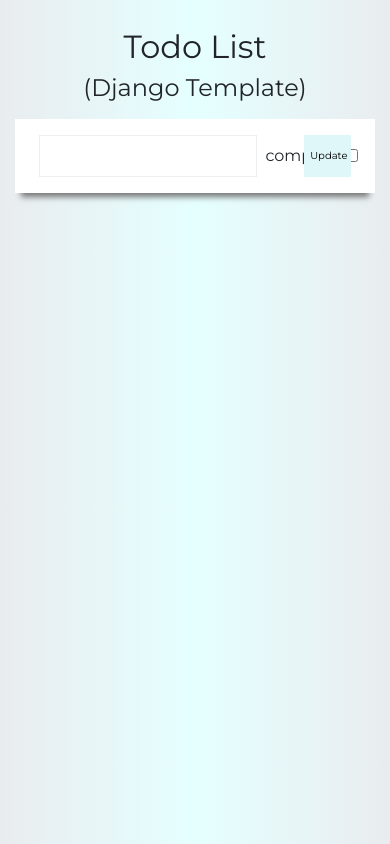
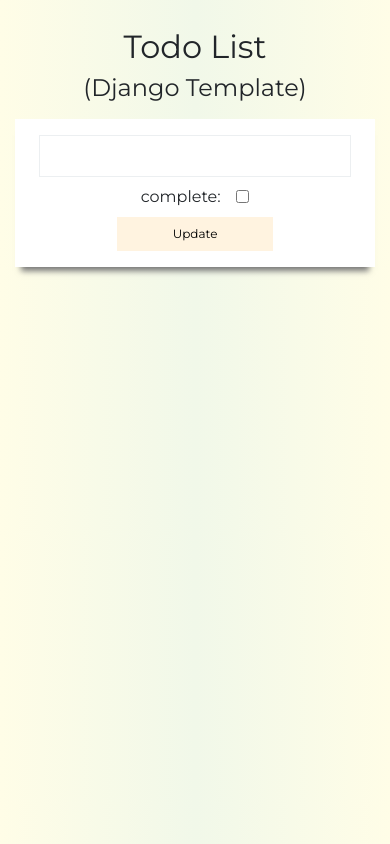
Before and after one commit to jinho6225/django_todo, a Django app: template todo/tasks/templates/tasks/update_task.html in a window 390 px wide. Run offline with Django 3.2, Linux system fonts and the light colour scheme; the template is opened without the code that fills it: values that come from a table or form of the project are taken from there, others are empty; some libraries are stand-ins or nearby versions.

Commit message:
update css

```diff
--- a/todo/tasks/templates/tasks/update_task.html
+++ b/todo/tasks/templates/tasks/update_task.html
@@ -1,3 +1,7 @@
+<!DOCTYPE html>
+<html lang="en">
+<meta charset="UTF-8">
+<meta name="viewport" content="width=device-width, initial-scale=1.0">
 <link rel="stylesheet" href="https://stackpath.bootstrapcdn.com/bootstrap/4.5.0/css/bootstrap.min.css" integrity="sha384-9aIt2nRpC12Uk9gS9baDl411NQApFmC26EwAOH8WgZl5MYYxFfc+NcPb1dKGj7Sk" crossorigin="anonymous">
 <link href="https://fonts.googleapis.com/css?family=Montserrat&display=swap" rel="stylesheet">
 <script
@@ -11,7 +15,7 @@
     }
     :root {
         --lightgray-color: #eceff1;
-        --white-color: #FFF;
+        --white-color: #ffffff;
         --shadow-color: #777;
 
         --padding: 8px;
@@ -22,8 +26,8 @@
         --large-font: 20px
     }
     body{
-        background: #e9ecef;
-        background: linear-gradient(90deg, #e9ecef 0%, #e5ffff 50%, #e9ecef 100%);
+        background: #fffde7;
+        background: linear-gradient(90deg, #fffde7 0%, #f1f8e9 50%, #fffde7 100%);
     }
     .container {
         margin-top: 5%;
@@ -65,7 +69,7 @@
     .submitBtn {
         font-size: var(--normal-font);
         flex-grow: 1;
-        background-color: #e0f7fa;
+        background-color: #fff3e0;
         border: 0;
         width: 15%;
     }
@@ -122,10 +126,30 @@
     }
 
     @media screen and (max-width: 500px) {
+
+        .inputForm {
+            width: 100%;
+            display:flex;
+            flex-direction: column;
+            align-items: center;
+        }
+
+        #id_title {
+            width: 100%;
+        }
+        label {
+            margin: 0
+        }
+        .id_complete {
+            width: 50%;
+        }
         .submitBtn {
-            font-size: var(--micro-font);
+            font-size: var(--small-font);
+            width: 50%;
+            padding: var(--padding);
         }
     }
+
 </style>
 
 
```
Also changed, not shown: todo/tasks/templates/tasks/delete.html (deleted, +0 -8 lines), todo/tasks/templates/tasks/list.html (+9 -9 lines).
